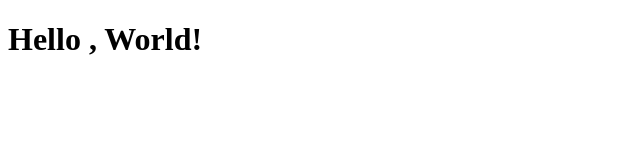
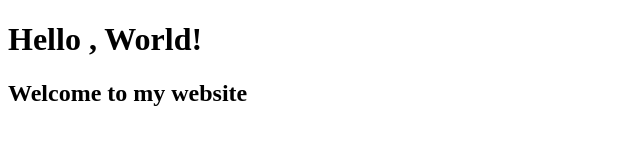
Before and after one commit to Asmaa0408/new_repo11, a plain HTML site: page index.html in a window 1280 px wide. Shown: the whole page, without its empty margins (0-640 px from the left). Drawn offline with Linux system fonts and the light colour scheme.

Commit message:
adding header2

```diff
--- a/index.html
+++ b/index.html
@@ -5,5 +5,6 @@
     </head>
     <body>
         <h1>Hello , World!</h1>
+        <h2>Welcome to my website </h2>
     </body>
 </html>
```
